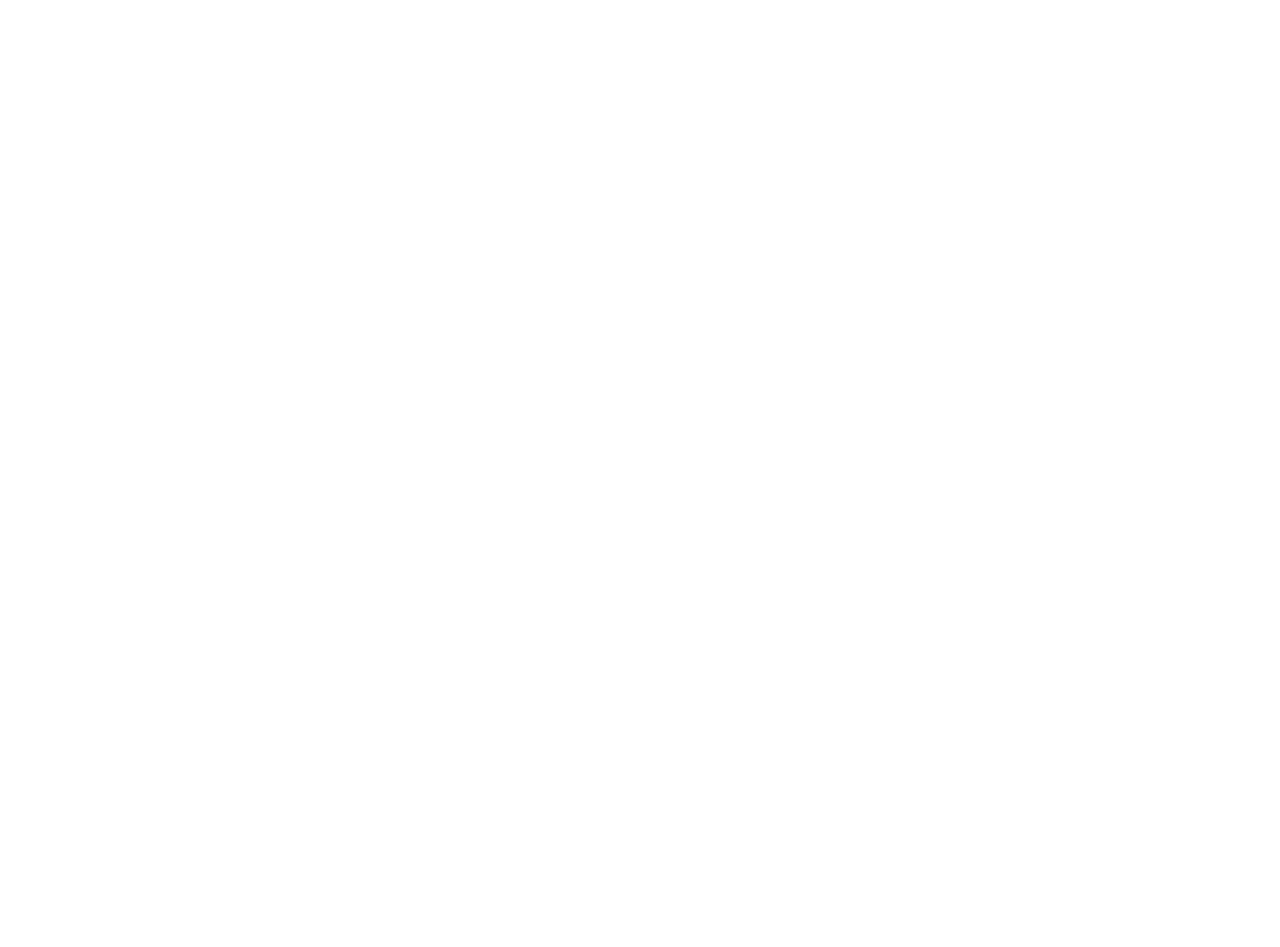
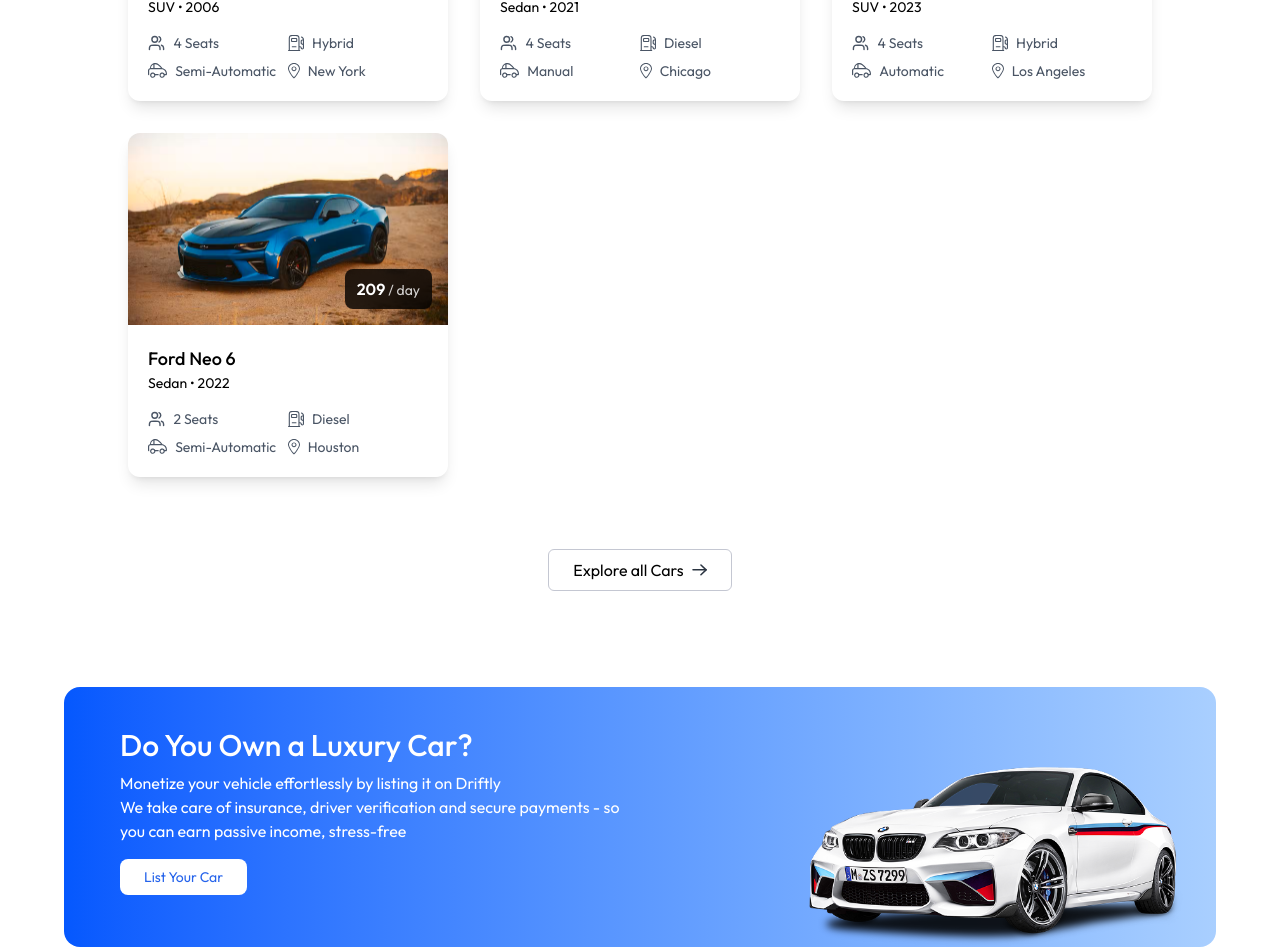
Before and after one commit to iamarijit05/Driftly, a React (Vite) app in the folder client/: page / in a window 1280 px wide. Shown: the part 1360-2307 px from the top of the page. Before the commit the page ends 873 px from the top, so only its background shows below. Built offline with nearby package versions, Linux system fonts and the light colour scheme.

Commit message:
Add Banner, FeaturedSection, and Title components; update Home page layout

```diff
--- /dev/null
+++ b/client/src/components/Banner.jsx
@@ -0,0 +1,19 @@
+import React from 'react'
+import { assets } from '../assets/assets'
+
+const Banner = () => {
+  return (
+    <div className='flex flex-col md:flex-row md:items-start items-center justify-between px-8 min-md:pl-14 pt-10 bg-gradient-to-r from-[#0558FE] to-[#A9CFFF] max-w-6xl mx-3 md:mx-auto rounded-2xl overflow-hidden'>
+      <div className='text-white'>
+        <h2 className='text-3xl font-medium'>Do You Own a Luxury Car?</h2>
+        <p className='mt-2'>Monetize your vehicle effortlessly by listing it on Driftly</p>
+        <p className='max-w-130'>We take care of insurance, driver verification and secure payments - so you can earn passive income, stress-free</p>
+
+        <button className='px-6 py-2 bg-white hover:bg-slate-100 transition-all text-primary rounded-lg text-sm mt-4 cursor-pointer'>List Your Car</button>
+      </div>
+      <img src={assets.banner_car_image} alt="car" className='max-h-45 mt-10'/>
+    </div>
+  )
+}
+
+export default Banner
--- a/client/src/components/CarCard.jsx
+++ b/client/src/components/CarCard.jsx
@@ -1,22 +1,70 @@
-import React from 'react'
+import React from "react";
+import { assets } from "../assets/assets";
+import { useNavigate } from "react-router-dom";
 
-const CarCard = ({car}) => {
+const CarCard = ({ car }) => {
+  const currency = import.meta.env.VITE_CURRENCY;
+  const navigate = useNavigate()
   return (
-    <div className='group rounded-xl overflow-hidden shadow-lg hover:-translate-y-1 transition-all duration-500 cursor-pointer'>
+    <div onClick={() => {navigate(`/car-details/${car._id}`); scrollTo(0, 0)}} className="group rounded-xl overflow-hidden shadow-lg hover:-translate-y-1 transition-all duration-500 cursor-pointer">
+      <div className="relative h-48 overflow-hidden">
+        <img
+          src={car.image}
+          alt={`${car.brand} ${car.model}`}
+          className="w-full h-full object-cover transition-transform duration-500 group-hover:scale-105"
+        />
 
-      <div>
-        <img src={car.image} alt="Car Image" className='w-full h-full object-cover transition-transform duration-500 group-hover:scale-105' />
+        {car.isAvailable && (
+          <p className="absolute top-4 left-4 bg-primary/90 text-white text-xs px-2.5 py-1 rounded-full">
+            Available Now
+          </p>
+        )}
 
-        {car.isAvailable && <p className='absolute top-4 left-4 left-4 bg-primary/90 text-white text-xs px-2.5 py-1 rounded-full'>Available Now</p>}
-
-        <div className='absolute bottom-4 right-4 bg-black/80 backdrop-blur-sm text-white px-3 py-2 rounded-lg'>
-          <span className='font-semibold'>${car.pricePerDay}</span>
-          <span className='text-sm text-white/80'>/ day</span>
+        <div className="absolute bottom-4 right-4 bg-black/80 backdrop-blur-sm text-white px-3 py-2 rounded-lg">
+          <span className="font-semibold">
+            {currency}
+            {car.pricePerDay}
+          </span>
+          <span className="text-sm text-white/80"> / day</span>
         </div>
       </div>
-      <div></div>
+
+      <div className="p-4 sm:p-5">
+        <div className="flex justify-between items-start mb-2">
+          <div>
+            <h3 className="text-lg font-medium">
+              {car.brand} {car.model}
+            </h3>
+            <p className="text-muted-foreground text-sm">
+              {car.category} • {car.year}
+            </p>
+          </div>
+        </div>
+
+        <div className="mt-4 grid grid-cols-2 gap-y-2 text-gray-600">
+          <div className="flex items-center text-sm text-muted-foreground">
+            <img src={assets.users_icon} alt="Seats" className="h-4 mr-2" />
+            <span>{car.seating_capacity} Seats</span>
+          </div>
+
+          <div className="flex items-center text-sm text-muted-foreground">
+            <img src={assets.fuel_icon} alt="Fuel" className="h-4 mr-2" />
+            <span>{car.fuel_type}</span>
+          </div>
+
+          <div className="flex items-center text-sm text-muted-foreground">
+            <img src={assets.car_icon} alt="Transmission" className="h-4 mr-2" />
+            <span>{car.transmission}</span>
+          </div>
+
+          <div className="flex items-center text-sm text-muted-foreground">
+            <img src={assets.location_icon} alt="Location" className="h-4 mr-2" />
+            <span>{car.location}</span>
+          </div>
+        </div>
+      </div>
     </div>
-  )
-}
+  );
+};
 
-export default CarCard
+export default CarCard;
--- /dev/null
+++ b/client/src/components/FeaturedSection.jsx
@@ -0,0 +1,37 @@
+import React from 'react'
+import Title from './Title'
+import { assets, dummyCarData } from '../assets/assets'
+import CarCard from './CarCard'
+import { useNavigate } from 'react-router-dom'
+
+
+const FeaturedSection = () => {
+  const navigate = useNavigate()
+  return (
+    <div className='flex flex-col items-center py-24 px-6 md:px-16 lg:px-24 xl:px-32'>
+      <div>
+        <Title title='Featured Vehicles' subTitle={'Explore Our Selection of premium vehicles available for your next adventure.'} />
+      </div>
+
+      <div className='grid grid-cols-1 sm:grid-cols-2 lg:grid-cols-3 gap-8 mt-18'>
+        {
+            dummyCarData.slice(0, 6).map((car) => (
+                <div key={car._id}>
+                    <CarCard car={car}/>
+                </div>
+            ))
+        }
+      </div>
+
+      <button onClick={() => {
+        navigate('/cars'); scrollTo(0,0)
+      }}
+      className='flex items-center justify-center gap-2 px-6 py-2 border border-borderColor hover:bg-gray-50 rounded-md mt-18 cursor-pointer'>
+        Explore all Cars <img src={assets.arrow_icon} alt="arrow"/>
+      </button>
+
+    </div>
+  )
+}
+
+export default FeaturedSection
--- /dev/null
+++ b/client/src/components/Title.jsx
@@ -0,0 +1,12 @@
+import React from 'react'
+
+const Title = ({ title, subTitle, align }) => {
+  return (
+    <div className={`flex flex-col justify-center items-center text-center ${align === "left" && "md:items-start md:text-left"}`}>
+      <h1 className='font-semibold text-4xl md:text-[40px]'>{title}</h1>
+      <p className='text-sm md:text-base text-gray-500/90 mt-2 max-w-156'> {subTitle}</p>
+    </div>
+  )
+}
+
+export default Title
--- a/client/src/pages/Home.jsx
+++ b/client/src/pages/Home.jsx
@@ -1,10 +1,14 @@
 import React from 'react'
 import Hero from '../components/Hero'
+import FeaturedSection from '../components/FeaturedSection'
+import Banner from '../components/Banner'
 
 const Home = () => {
   return (
     <>
       <Hero/>
+      <FeaturedSection/>
+      <Banner/>
     </>
   )
 }
```
Also changed, not shown: 1 other file (tests, documents, lock files or other folders).
